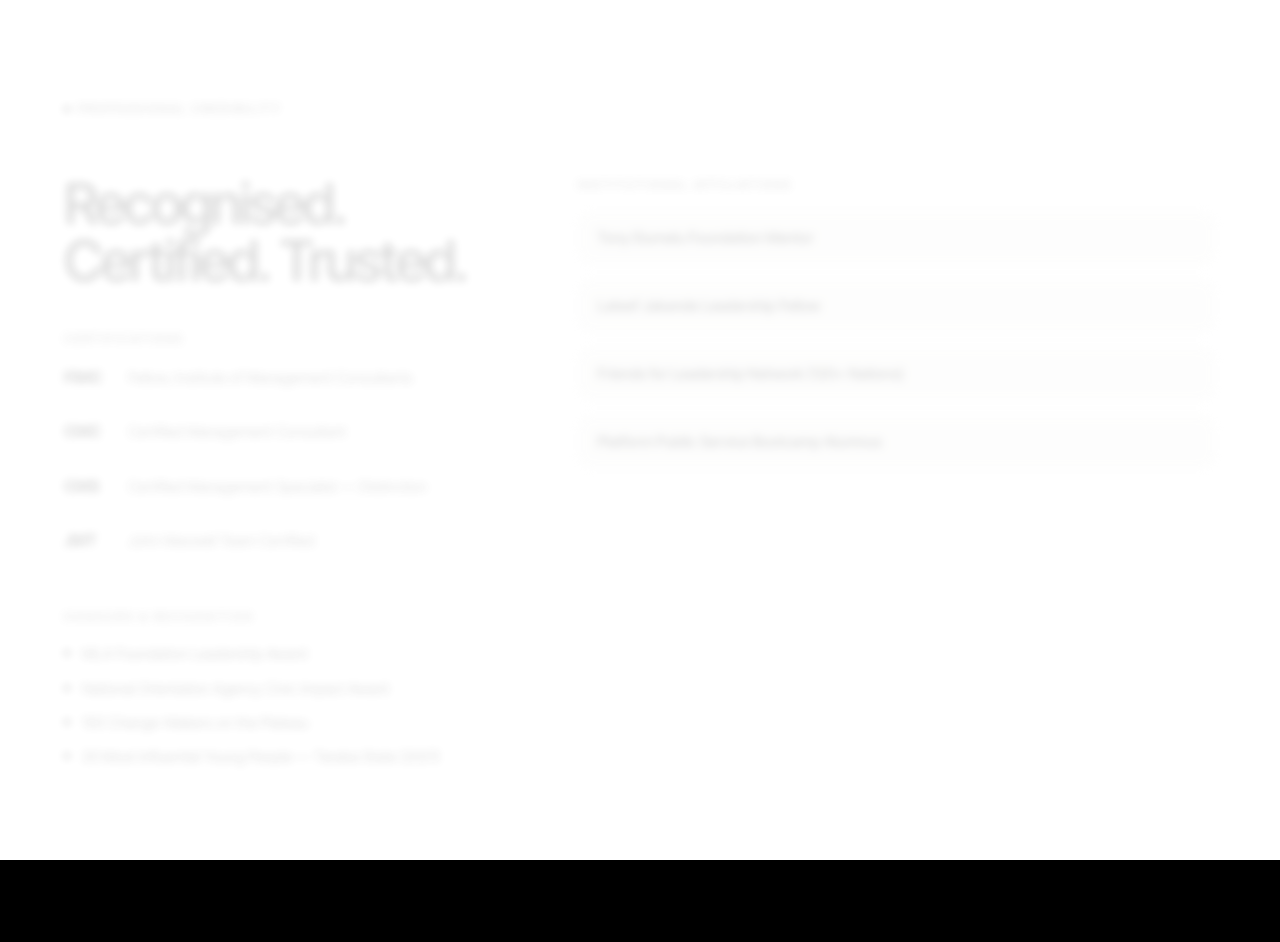
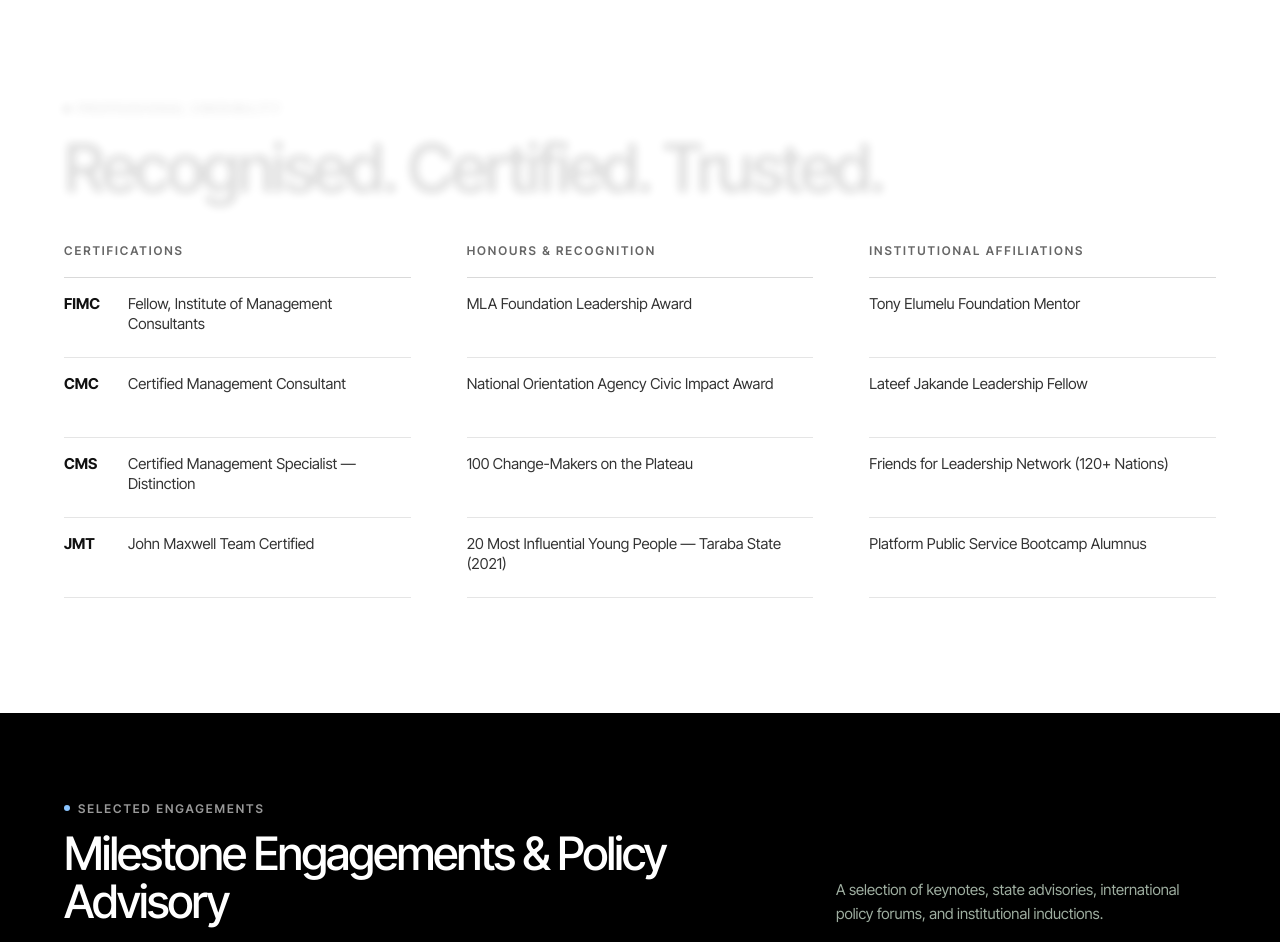
Before and after one commit to Kingsleysam1/sen, a React (Vite) app: page / in a window 1280 px wide. Shown: the part 5180-6122 px from the top of the page. Built offline with nearby package versions, Linux system fonts and the light colour scheme.

Commit message:
Credibility: heading across the top, three aligned columns with equal rows
Co-Authored-By: Claude Opus 5.5 <noreply@anthropic.com>
Claude-Session: https://claude.ai/code/session_01UDskeJGST6Hv6KuPtxFLkk

```diff
--- a/src/components/PartnersMarquee.tsx
+++ b/src/components/PartnersMarquee.tsx
@@ -1,8 +1,10 @@
 import React from 'react';
 import { motion } from 'framer-motion';
+import { GsapScrollReveal } from './GsapScrollReveal';
+
 // Partner names live in shalomData PARTNERS; logos are added here as they are supplied.
+// Names without a logo are not shown as plain text.
 const PARTNER_LOGOS: { name: string; src: string }[] = [];
-import { GsapScrollReveal } from './GsapScrollReveal';
 
 
 const CREDENTIALS = [
@@ -26,98 +28,58 @@ const HONOURS = [
   '20 Most Influential Young People — Taraba State (2021)',
 ];
 
+type Row = { key: string; lead?: string; text: string };
+
+const COLUMNS: { title: string; rows: Row[] }[] = [
+  { title: 'Certifications', rows: CREDENTIALS.map((c) => ({ key: c.code, lead: c.code, text: c.full })) },
+  { title: 'Honours & Recognition', rows: HONOURS.map((h) => ({ key: h, text: h })) },
+  { title: 'Institutional Affiliations', rows: AFFILIATIONS.map((a) => ({ key: a, text: a })) },
+];
+
 export function PartnersMarquee() {
   return (
-    <section
-      id="partners"
-      className="bg-white text-[#111]"
-      aria-labelledby="credibility-heading"
-    >
+    <section id="partners" className="bg-white text-[#111]" aria-labelledby="credibility-heading">
       <div className="site-container section-padding">
-
-        {/* ── Header ── */}
         <GsapScrollReveal>
-          <div className="flex items-center gap-2 mb-10 md:mb-14">
+          <p className="flex items-center gap-2 text-[11px] sm:text-[12px] font-semibold tracking-[0.16em] uppercase text-[#555] mb-4">
             <span className="w-1.5 h-1.5 rounded-full bg-[#111]" aria-hidden="true" />
-            <span className="text-[11px] sm:text-[12px] font-semibold tracking-[0.16em] uppercase text-[#555]">Professional Credibility</span>
-          </div>
-        </GsapScrollReveal>
-
-        <div className="grid grid-cols-1 lg:grid-cols-12 gap-12 lg:gap-20">
-
-          {/* LEFT: Credentials (5 cols) */}
-          <div className="lg:col-span-5 flex flex-col gap-10">
-            <GsapScrollReveal>
-              <h2
-                id="credibility-heading"
-                className="text-[clamp(34px,4.4vw,58px)] font-medium leading-[1.02] tracking-[-0.04em] text-[#111]"
-              >
+            Professional Credibility
+          </p>
+          <h2 id="credibility-heading" className="text-[clamp(36px,5.2vw,68px)] font-medium leading-[1.02] tracking-[-0.04em] mb-12 md:mb-16">
             Recognised. Certified. Trusted.
           </h2>
         </GsapScrollReveal>
 
-            <GsapScrollReveal>
-              <div className="space-y-4">
-                <span className="text-[12px] font-semibold tracking-[0.16em] uppercase text-[#666] block mb-4">Certifications</span>
-                {CREDENTIALS.map((cred, i) => (
-                  <motion.div
-                    key={cred.code}
-                    initial={{ opacity: 0, x: -16 }}
-                    whileInView={{ opacity: 1, x: 0 }}
+        {/* Three equal columns that share one top line and one row rhythm */}
+        <div className="grid grid-cols-1 md:grid-cols-3 gap-12 md:gap-10 lg:gap-14">
+          {COLUMNS.map((col, ci) => (
+            <div key={col.title}>
+              <h3 className="text-[12px] font-semibold tracking-[0.16em] uppercase text-[#666] pb-4 border-b border-black/15">
+                {col.title}
+              </h3>
+              <ul>
+                {col.rows.map((row, i) => (
+                  <motion.li
+                    key={row.key}
+                    initial={{ opacity: 0, y: 10 }}
+                    whileInView={{ opacity: 1, y: 0 }}
                     viewport={{ once: true, margin: '-40px' }}
-                    transition={{ duration: 0.45, delay: i * 0.06 }}
-                    className="flex items-baseline gap-4 border-b border-black/10 pb-3"
+                    transition={{ duration: 0.45, delay: ci * 0.08 + i * 0.05 }}
+                    className="flex items-baseline gap-4 py-4 border-b border-black/10 min-h-[56px] md:min-h-[80px]"
                   >
-                    <span className="font-bold text-[#111] text-[16px] shrink-0 w-12">
-                      {cred.code}
-                    </span>
-                    <span className="text-[15px] text-[#444] leading-snug">
-                      {cred.full}
-                    </span>
-                  </motion.div>
+                    {row.lead && <span className="font-bold text-[15px] leading-snug text-[#111] w-12 shrink-0">{row.lead}</span>}
+                    <span className="text-[15px] leading-snug text-[#333]">{row.text}</span>
+                  </motion.li>
                 ))}
-              </div>
-            </GsapScrollReveal>
-
-            <GsapScrollReveal>
-              <div className="space-y-2.5">
-                <span className="text-[12px] font-semibold tracking-[0.16em] uppercase text-[#666] block mb-4">Honours & Recognition</span>
-                {HONOURS.map((h, i) => (
-                  <div key={i} className="flex items-start gap-3">
-                    <span className="w-1.5 h-1.5 rounded-full bg-[#111] mt-2 shrink-0" aria-hidden="true" />
-                    <p className="text-[15px] text-[#333] leading-relaxed">{h}</p>
+              </ul>
             </div>
           ))}
         </div>
-            </GsapScrollReveal>
-          </div>
 
-          {/* RIGHT: Affiliations & Partners (7 cols) */}
-          <div className="lg:col-span-7 flex flex-col gap-10">
-            <GsapScrollReveal>
-              <div className="space-y-3">
-                <span className="text-[12px] font-semibold tracking-[0.16em] uppercase text-[#666] block mb-4">Institutional Affiliations</span>
-                {AFFILIATIONS.map((aff, i) => (
-                  <motion.div
-                    key={i}
-                    initial={{ opacity: 0, y: 12 }}
-                    whileInView={{ opacity: 1, y: 0 }}
-                    viewport={{ once: true, margin: '-40px' }}
-                    transition={{ duration: 0.45, delay: i * 0.06 }}
-                    className="bg-[#F4F4F2] px-5 py-4 rounded-2xl"
-                  >
-                    <p className="text-[15px] font-medium text-[#111]">{aff}</p>
-                  </motion.div>
-                ))}
-              </div>
-            </GsapScrollReveal>
-
-            {/* Partner logos: shown only as real artwork. Add files to PARTNER_LOGOS when supplied;
-                names without a logo are not shown as plain text. */}
         {PARTNER_LOGOS.length > 0 && (
           <GsapScrollReveal>
-                <div>
-                  <span className="text-[12px] font-semibold tracking-[0.16em] uppercase text-[#666] block mb-6">Partner Organisations</span>
+            <div className="mt-16">
+              <h3 className="text-[12px] font-semibold tracking-[0.16em] uppercase text-[#666] mb-6">Partner Organisations</h3>
               <ul className="grid grid-cols-2 sm:grid-cols-4 gap-x-8 gap-y-6 items-center">
                 {PARTNER_LOGOS.map((logo) => (
                   <li key={logo.name} className="h-10 flex items-center">
@@ -129,8 +91,6 @@ export function PartnersMarquee() {
           </GsapScrollReveal>
         )}
       </div>
-        </div>
-      </div>
     </section>
   );
 }
```
Lines whose indentation alone changed are shown as unchanged.
